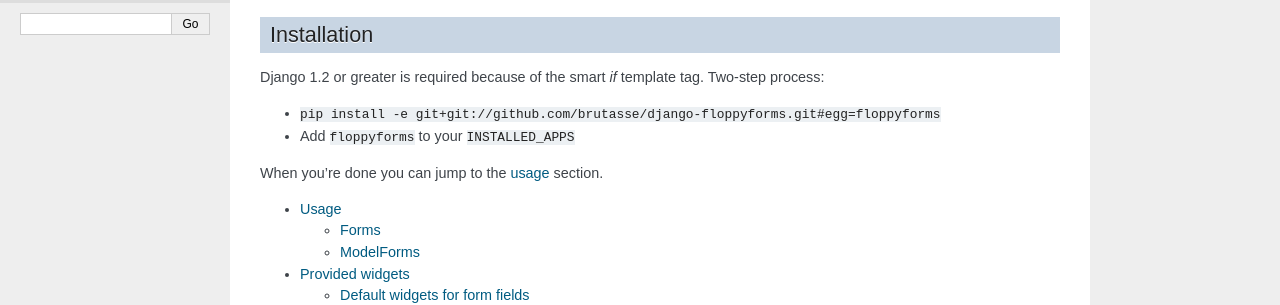
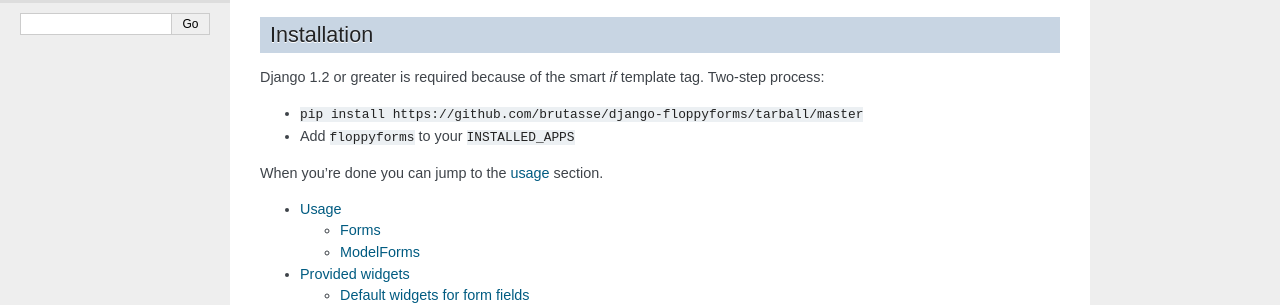
Before and after one commit to jazzband/django-floppyforms, a Sphinx documentation site: the page built from docs/index.rst, in a window 1280 px wide. Shown: the part 325-630 px from the top of the page. Built offline with Sphinx 7.4.7, drawn with Linux system fonts in a browser that asks for light colours.

Commit message:
HTTPS instead of git installation. Works better with pip install -U

```diff
--- a/README.rst
+++ b/README.rst
@@ -13,7 +13,7 @@
 Installation
 ------------
 
-* ``pip install -e git+git://github.com/brutasse/django-floppyforms.git#egg=floppyforms``
+* ``pip install https://github.com/brutasse/django-floppyforms/tarball/master``
 * Add ``floppyforms`` to your ``INSTALLED_APPS``
 
 For extensive documentation see the ``docs`` folder or `read it on
--- a/docs/index.rst
+++ b/docs/index.rst
@@ -26,7 +26,7 @@
 Django 1.2 or greater is required because of the smart *if* template tag.
 Two-step process:
 
-* ``pip install -e git+git://github.com/brutasse/django-floppyforms.git#egg=floppyforms``
+* ``pip install https://github.com/brutasse/django-floppyforms/tarball/master``
 * Add ``floppyforms`` to your ``INSTALLED_APPS``
 
 When you're done you can jump to the :doc:`usage <usage>` section.
```
